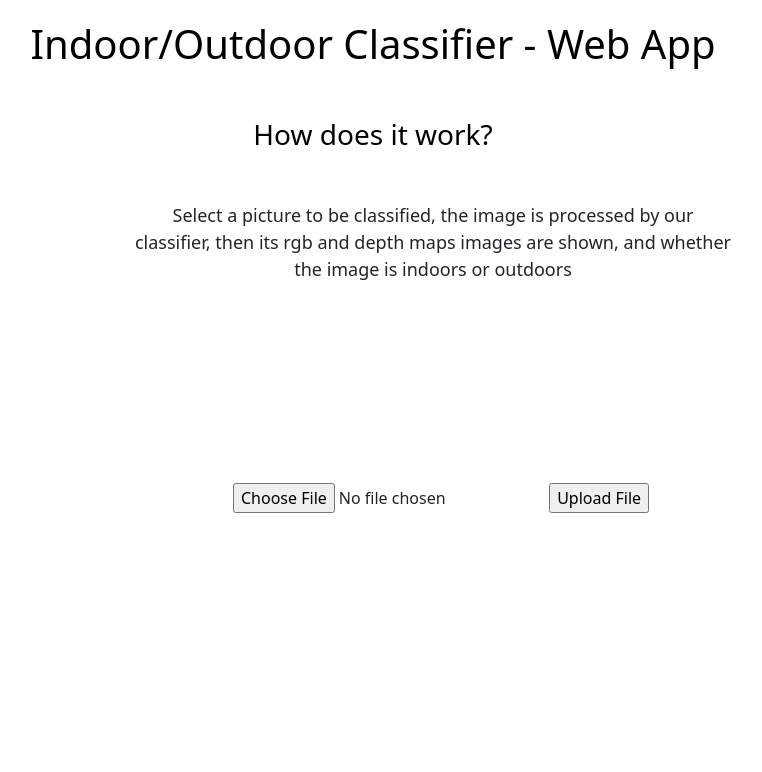
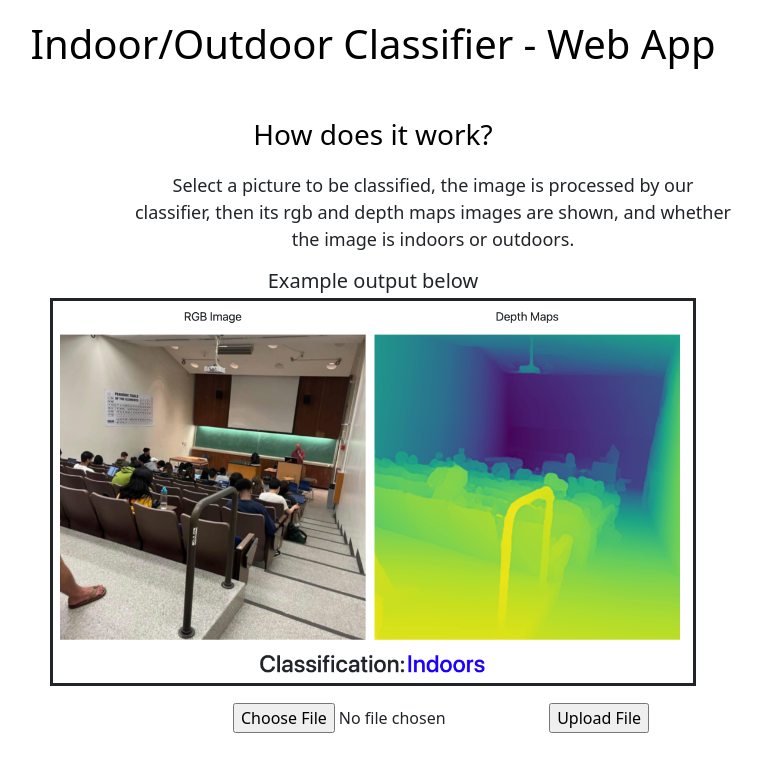
Before and after one commit to bzamora020/Image-classifier-Flask-App, a Flask app: page / in a window 1280 px wide. Shown: the top 772 px of the page, without its empty margins (267-1029 px from the left). Run offline with Flask 2, Linux system fonts and the light colour scheme.

Commit message:
bz - index.html page modified, and improved its css

```diff
--- a/static/files/styles/index.css
+++ b/static/files/styles/index.css
@@ -5,22 +5,32 @@
 }
 
 #form {
-    margin-top: 200px;
+    margin-top: 20px;
     margin-left: 500px;
 }
 
 #how {
     margin-top: 50px;
-    margin-bottom: 50px;
+    margin-bottom: 20px;
     color: black;
     text-align: center;
 }
 
-
-
-#description{
+#description {
     margin-left: 400px;
     font-size: 18px;
     text-align: center;
     width: 600px;
 }
+
+#example {
+    display: block;
+    margin-left: auto;
+    margin-right: auto;
+    width: 50%;
+    outline-style: solid;
+}
+
+#sample_text {
+    text-align: center;
+}
--- a/static/files/styles/results.css
+++ b/static/files/styles/results.css
@@ -57,5 +57,5 @@ img {
 }
 
 .test {
-    margin-right: 3px;
+    margin-right: 5px;
 }
--- a/templates/index.html
+++ b/templates/index.html
@@ -14,8 +14,12 @@
 <body>
     <h1 id="title">Indoor/Outdoor Classifier - Web App</h1>
     <h3 id="how">How does it work?</h3>
-    <p id="description">Select a picture to be classified, the image is processed by our classifier, then its rgb and depth maps images
-        are shown, and whether the image is indoors or outdoors</p>
+    <p id="description">Select a picture to be classified, the image is processed by our classifier, then its rgb and
+        depth maps images
+        are shown, and whether the image is indoors or outdoors.</p>
+    <h5 id="sample_text">Example output below</h5>
+    <img id="example" src="static/files/images/example.png">
+
     <form id="form" method='POST' enctype='multipart/form-data'>
         {{form.hidden_tag()}}
         {{form.file()}}
--- a/templates/response.html
+++ b/templates/response.html
@@ -8,7 +8,7 @@
     <meta http-equiv="X-UA-Compatible" content="IE=edge">
     <meta name="viewport" content="width=device-width, initial-scale=1.0">
     <link rel="stylesheet" type="text/css" href="{{ url_for('static',filename='files/styles/results.css') }}">
-    <title>Home</title>
+    <title>Response</title>
 </head>
 
 <body>
```
Also changed, not shown: static/files/images/example.png (added).
